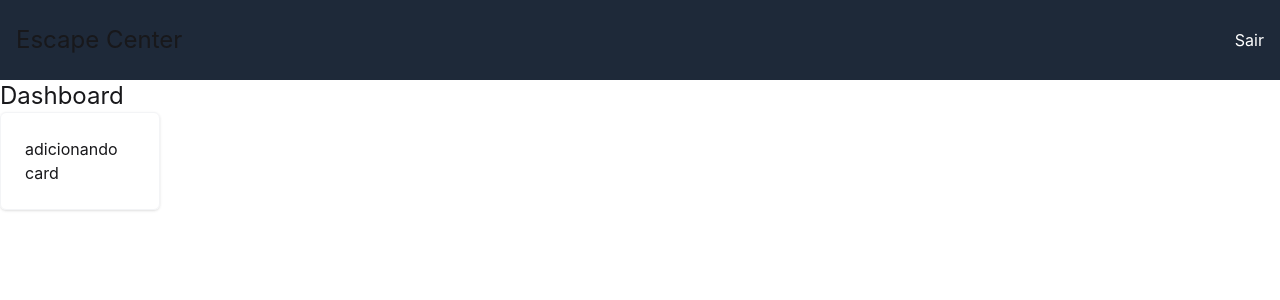
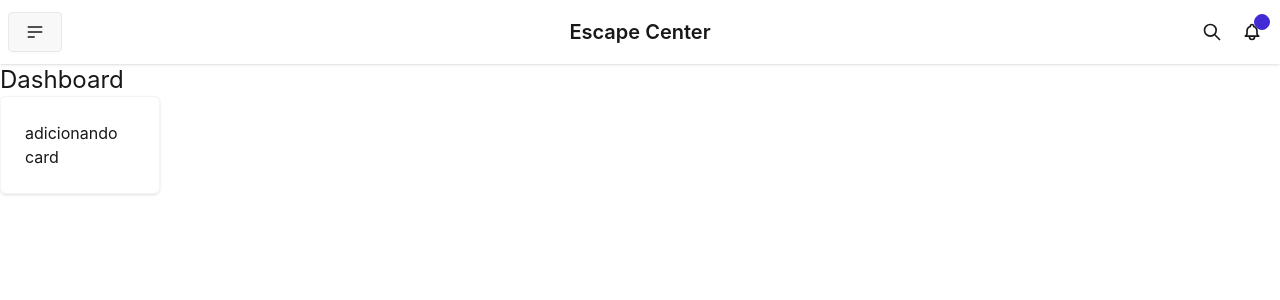
Before and after one commit to Helton-Carlos/escape-center, a React (Vite) app in the folder front-escape-center/: page / in a window 1280 px wide. Shown: the top 300 px of the page. Built offline with nearby package versions, Linux system fonts and the light colour scheme.

Commit message:
feat: add sidebar

```diff
--- a/front-escape-center/src/layouts/Header.tsx
+++ b/front-escape-center/src/layouts/Header.tsx
@@ -2,19 +2,44 @@
 
 export function Header() {
   return (
-    <header className="w-full h-20 bg-gray-800 flex items-center justify-center">
-      <div className="w-full max-w-7xl flex items-center justify-between px-4">
-        <h1 className="text-2xl">Escape Center</h1>
+    <header className="navbar bg-base-100 shadow-sm">
+      <div className="navbar-start">
+        <div className="dropdown">
+          <label htmlFor="my-drawer-1" className="btn drawer-button">
+            <svg xmlns="http://www.w3.org/2000/svg" className="h-5 w-5" fill="none" viewBox="0 0 24 24" stroke="currentColor"> <path strokeLinecap="round" strokeLinejoin="round" strokeWidth="2" d="M4 6h16M4 12h16M4 18h7" /> </svg>
+          </label>
 
-        <nav className="flex items-center gap-4">
-          <ul>
-            <li>
-              <Link to="/login" className="text-white hover:text-gray-400">
-                Sair
-              </Link>
-            </li>
-          </ul>
-        </nav>
+          <input id="my-drawer-1" type="checkbox" className="drawer-toggle" />
+
+           <div className="drawer-side">
+            <label
+              htmlFor="my-drawer-1"
+              aria-label="close sidebar"
+              className="drawer-overlay"
+            />
+
+            <ul className="menu bg-base-200 min-h-full w-80 p-4">
+              <li><Link to="/">Dashboard</Link></li>
+              <li><Link to="/login">Login</Link></li>
+            </ul>
+          </div>
+        </div>
+      </div>
+
+      <div className="navbar-center">
+        <Link to="/" className="btn btn-ghost text-xl">Escape Center</Link>
+      </div>
+
+      <div className="navbar-end">
+        <button className="btn btn-ghost btn-circle">
+          <svg xmlns="http://www.w3.org/2000/svg" className="h-5 w-5" fill="none" viewBox="0 0 24 24" stroke="currentColor"> <path strokeLinecap="round" strokeLinejoin="round" strokeWidth="2" d="M21 21l-6-6m2-5a7 7 0 11-14 0 7 7 0 0114 0z" /> </svg>
+        </button>
+        <button className="btn btn-ghost btn-circle">
+          <div className="indicator">
+            <svg xmlns="http://www.w3.org/2000/svg" className="h-5 w-5" fill="none" viewBox="0 0 24 24" stroke="currentColor"> <path strokeLinecap="round" strokeLinejoin="round" strokeWidth="2" d="M15 17h5l-1.405-1.405A2.032 2.032 0 0118 14.158V11a6.002 6.002 0 00-4-5.659V5a2 2 0 10-4 0v.341C7.67 6.165 6 8.388 6 11v3.159c0 .538-.214 1.055-.595 1.436L4 17h5m6 0v1a3 3 0 11-6 0v-1m6 0H9" /> </svg>
+            <span className="badge badge-xs badge-primary indicator-item"></span>
+          </div>
+        </button>
       </div>
     </header>
   )
```
